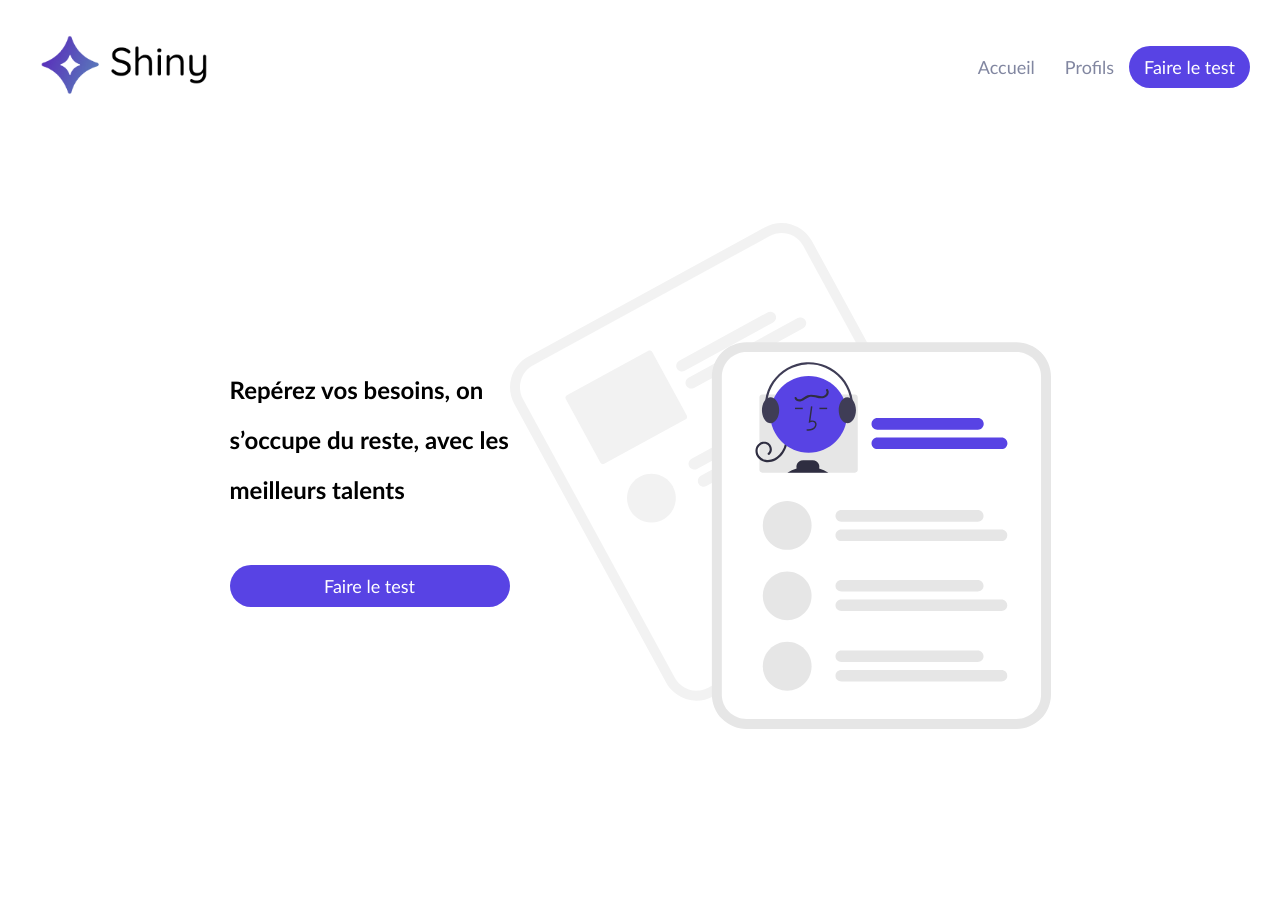
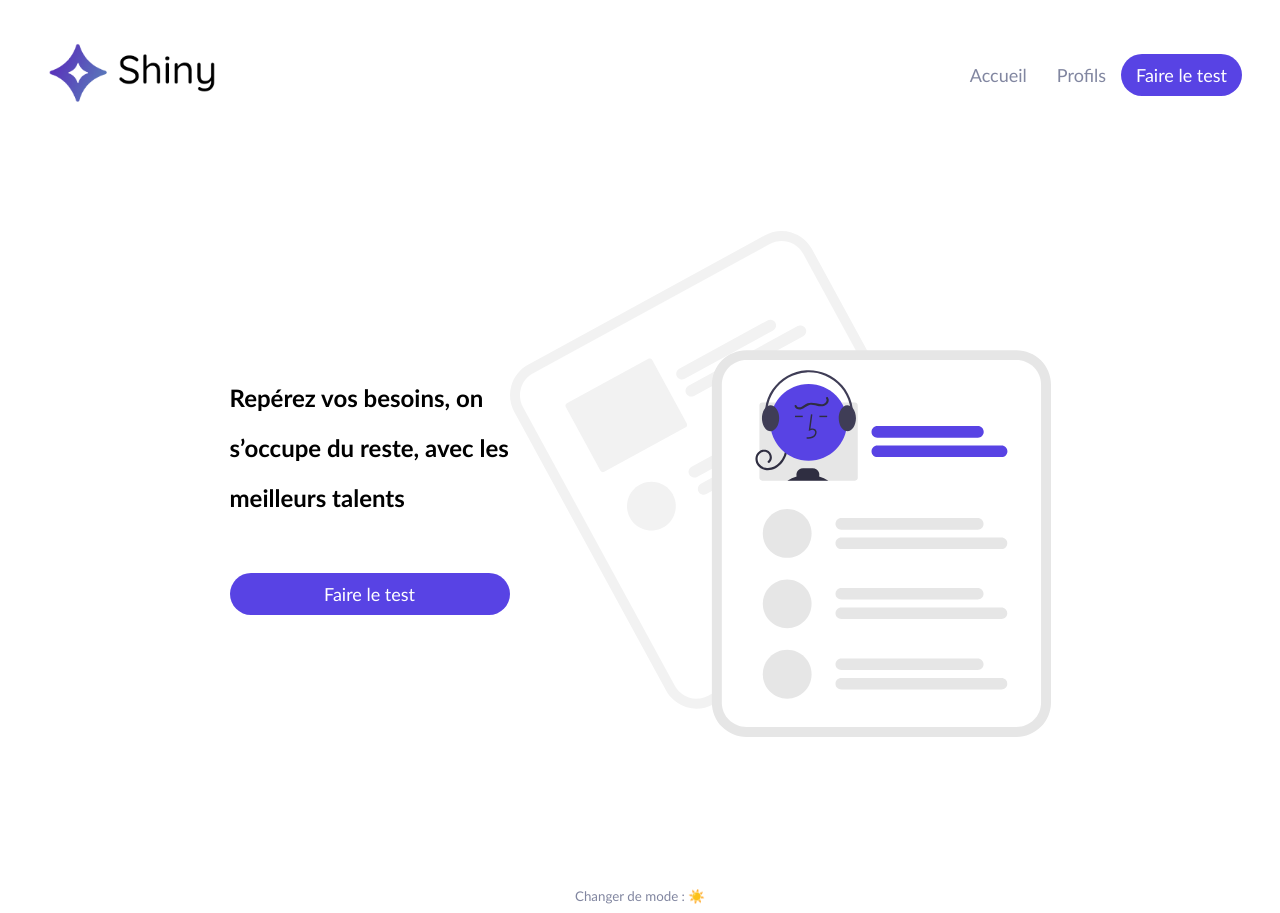
Before and after one commit to 413kouzo/shyny-agency, a React (Create React App) app: page / in a window 1280 px wide. Before the commit the page ends 819 px from the top, so only its background shows below. Built offline with nearby package versions, Linux system fonts and the light colour scheme.

Commit message:
hooks using useContext

```diff
--- a/src/components/Footer/index.jsx
+++ b/src/components/Footer/index.jsx
@@ -1,5 +1,7 @@
 import styled from 'styled-components'
+import { ThemeContext } from '../../utils/context'
 import colors from '../../utils/style/colors'
+import { useContext } from 'react'
 
 const FooterContainer = styled.footer`
   display: flex;
@@ -17,9 +19,12 @@
 `
 
 function Footer() {
+  const { toggleTheme, theme } = useContext(ThemeContext)
   return (
     <FooterContainer>
-      <NightModeButton>Changer de mode</NightModeButton>
+      <NightModeButton onClick={() => toggleTheme()}>
+        Changer de mode : {theme === 'light' ? '☀️' : '🌙'}
+      </NightModeButton>
     </FooterContainer>
   )
 }
--- a/src/index.jsx
+++ b/src/index.jsx
@@ -7,20 +7,14 @@
 import Freelances from './pages/Freelances'
 import Header from './components/Header'
 import Error from './components/Error'
-import { createGlobalStyle } from 'styled-components'
-
-const GlobalStyle = createGlobalStyle`
-  div {
-    font-family: 'Trebuchet MS', Helvetica, sans-serif;
-  }
-  body {
-    margin: 0;
-  }
-`
+import GlobalStyle from './utils/style/GlobalStyle'
+import { ThemeProvider } from './utils/context'
+import Footer from './components/Footer'
 
 ReactDOM.render(
   <React.StrictMode>
     <Router>
+      <ThemeProvider>
         <GlobalStyle />
         <Header />
         <Routes>
@@ -30,6 +24,8 @@
           <Route path="/freelances" element={<Freelances />} />
           <Route path="*" element={<Error />} />
         </Routes>
+        <Footer />
+      </ThemeProvider>
     </Router>
   </React.StrictMode>,
   document.getElementById('root')
--- /dev/null
+++ b/src/utils/context/index.jsx
@@ -0,0 +1,16 @@
+import { createContext, useState } from 'react'
+
+export const ThemeContext = createContext()
+
+export const ThemeProvider = ({ children }) => {
+  const [theme, setTheme] = useState('light')
+  const toggleTheme = () => {
+    setTheme(theme === 'light' ? 'dark' : 'light')
+  }
+
+  return (
+    <ThemeContext.Provider value={{ theme, toggleTheme }}>
+      {children}
+    </ThemeContext.Provider>
+  )
+}
--- /dev/null
+++ b/src/utils/style/GlobalStyle.jsx
@@ -0,0 +1,22 @@
+import { useContext } from 'react'
+import { ThemeContext } from '../context'
+import { createGlobalStyle } from 'styled-components'
+
+const StyledGlobalStyle = createGlobalStyle`
+    *{
+        font-family: 'Trebuchet MS', Helvetica, sans-serif;
+    }
+
+    body {
+        background-color: ${({ isDarkMode }) =>
+          isDarkMode ? '#2F2E41' : 'white'}
+    }
+`
+
+function GlobalStyle() {
+  const { theme } = useContext(ThemeContext)
+
+  return <StyledGlobalStyle isDarkMode={theme === 'dark'} />
+}
+
+export default GlobalStyle
```
Lines whose indentation alone changed are shown as unchanged.
